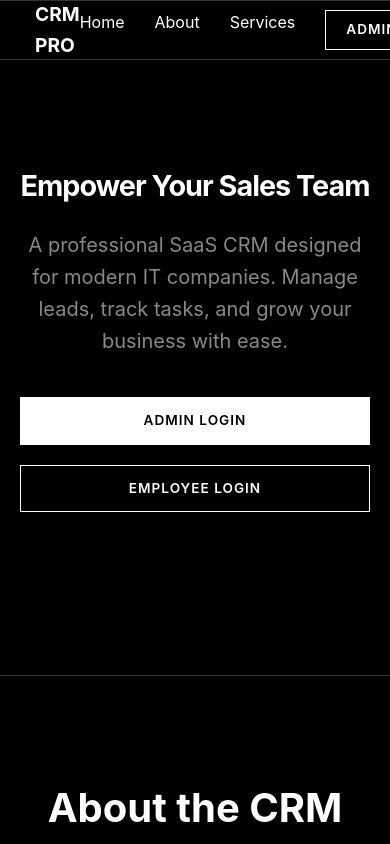
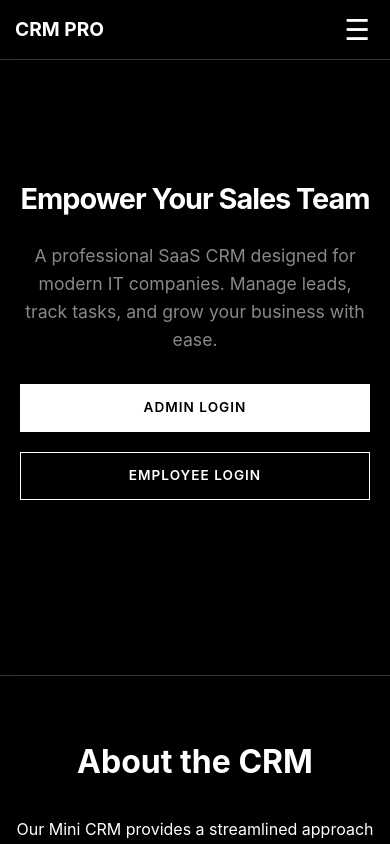
Before and after one commit to gokilasundarraj/Mini-CRM, a React (Create React App) app in the folder client/: page / in a window 390 px wide. Shown: the top 844 px of the page. Built offline with nearby package versions, Linux system fonts and the light colour scheme.

Commit message:
server config fixed

```diff
--- a/client/src/App.css
+++ b/client/src/App.css
@@ -1,4 +1,3 @@
-
 :root {
   --bg-color: #000000;
   --text-color: #ffffff;
@@ -105,12 +104,46 @@ button {
   padding: 0 30px;
   display: flex;
   align-items: center;
-  justify-content: flex-end;
+  justify-content: space-between;
   border-bottom: 1px solid var(--border-color);
   background-color: #000;
-  position: sticky;
+  position: fixed;
+  width: 100%;
   top: 0;
-  z-index: 100;
+  z-index: 1000;
+}
+
+.logo {
+  font-weight: 700;
+  font-size: 1.2rem;
+  flex-shrink: 0;
+}
+
+.nav-links {
+  display: flex;
+  gap: 30px;
+  align-items: center;
+}
+
+.nav-item-public {
+  color: var(--link-color);
+  font-size: 0.95rem;
+  font-weight: 500;
+}
+
+.nav-item-public:hover {
+  color: #fff;
+}
+
+.hamburger {
+  display: none;
+  background: none;
+  border: none;
+  color: #fff;
+  font-size: 1.8rem;
+  cursor: pointer;
+  padding: 5px;
+  z-index: 1001;
 }
 
 .topbar-user {
@@ -430,10 +463,37 @@ footer {
   }
 
   .topbar {
-    position: relative;
     padding: 0 15px;
+    justify-content: space-between;
+  }
+
+  .hamburger {
+    display: block;
+  }
+
+  .nav-links {
+    position: fixed;
+    top: 0;
+    left: -100%;
+    width: 80%;
+    height: 100vh;
+    background-color: #0d0d0d;
+    flex-direction: column;
     justify-content: center;
-    border-top: 1px solid var(--border-color);
+    align-items: center;
+    gap: 30px;
+    transition: 0.4s cubic-bezier(0.4, 0, 0.2, 1);
+    box-shadow: 20px 0 50px rgba(0, 0, 0, 0.5);
+    z-index: 1000;
+  }
+
+  .nav-links.active {
+    left: 0;
+  }
+
+  .nav-links .btn {
+    width: 200px;
+    text-align: center;
   }
 
   .topbar-user span {
@@ -473,6 +533,15 @@ footer {
     padding: 30px 20px;
   }
 
+  .section {
+    padding: 60px 15px;
+  }
+
+  .section-title {
+    font-size: 2rem;
+    margin-bottom: 30px;
+  }
+
   .form-container {
     width: 100% !important;
     max-width: 100% !important;
@@ -481,6 +550,11 @@ footer {
 
   .hero h1 {
     font-size: 2.2rem;
+  }
+
+  .hero p {
+    font-size: 1.1rem;
+    margin-bottom: 30px;
   }
 }
 
--- a/client/src/components/Navbar.js
+++ b/client/src/components/Navbar.js
@@ -1,16 +1,23 @@
-import React from 'react';
+import React, { useState } from 'react';
 import { Link } from 'react-router-dom';
 
 const Navbar = () => {
+    const [isOpen, setIsOpen] = useState(false);
+
     return (
-        <nav className="topbar" style={{ justifyContent: 'space-between', position: 'fixed', width: '100%', top: 0 }}>
-            <div style={{ fontWeight: 700, fontSize: '1.2rem', paddingLeft: '20px' }}>CRM PRO</div>
-            <div style={{ display: 'flex', gap: '30px', paddingRight: '20px' }}>
-                <Link to="/" className="nav-item-public">Home</Link>
-                <Link to="/about" className="nav-item-public">About</Link>
-                <Link to="/services" className="nav-item-public">Services</Link>
-                <Link to="/admin-login" className="btn btn-secondary" style={{ padding: '8px 20px' }}>Admin</Link>
-                <Link to="/employee-login" className="btn btn-primary" style={{ padding: '8px 20px' }}>Employee</Link>
+        <nav className="topbar">
+            <div className="logo">CRM PRO</div>
+
+            <button className="hamburger" onClick={() => setIsOpen(!isOpen)}>
+                {isOpen ? '✕' : '☰'}
+            </button>
+
+            <div className={`nav-links ${isOpen ? 'active' : ''}`}>
+                <Link to="/" className="nav-item-public" onClick={() => setIsOpen(false)}>Home</Link>
+                <Link to="/#about" className="nav-item-public" onClick={() => setIsOpen(false)}>About</Link>
+                <Link to="/#services" className="nav-item-public" onClick={() => setIsOpen(false)}>Services</Link>
+                <Link to="/admin-login" className="btn btn-secondary" style={{ padding: '8px 20px' }} onClick={() => setIsOpen(false)}>Admin</Link>
+                <Link to="/employee-login" className="btn btn-primary" style={{ padding: '8px 20px' }} onClick={() => setIsOpen(false)}>Employee</Link>
             </div>
         </nav>
     );
```
